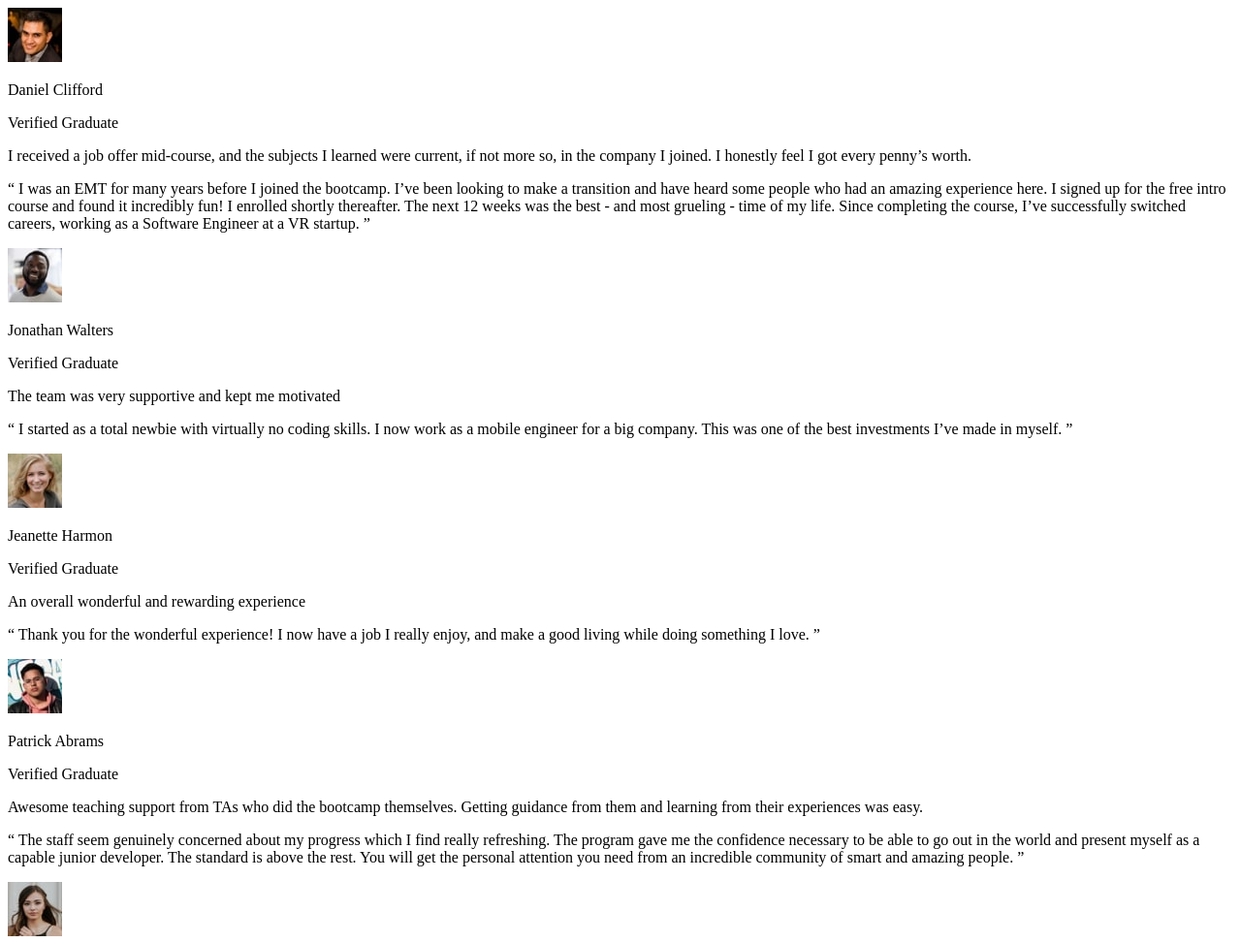
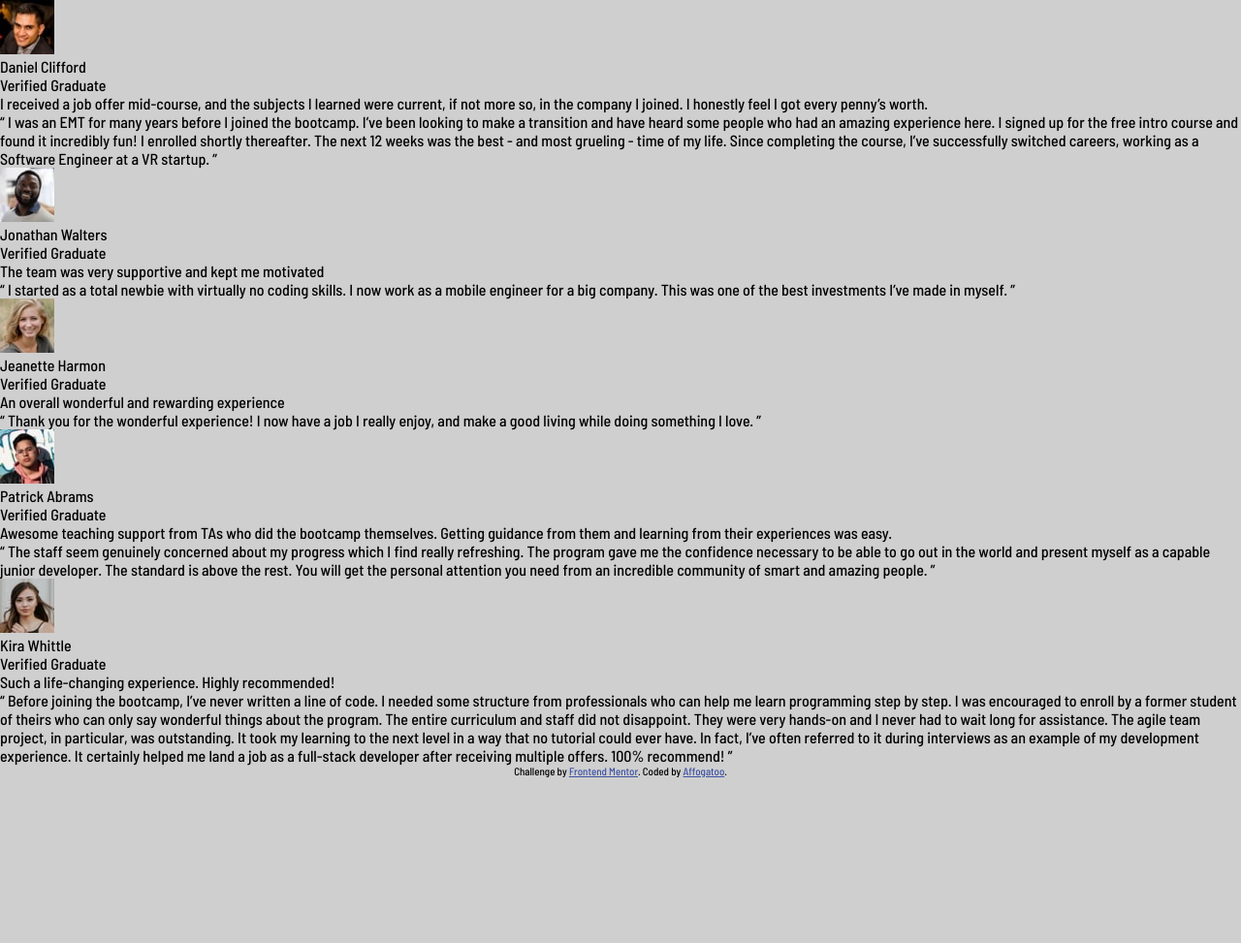
Before and after one commit to Hhmmmk/TestimonialsGridSection, a plain HTML site: page index.html in a window 1280 px wide. Shown: the top 973 px of the page at 97% size. After the commit the page ends 802 px from the top, so only its background shows below. Drawn offline with Linux system fonts and the light colour scheme.

Commit message:
Reset CSS, Custom properties

```diff
--- a/index.html
+++ b/index.html
@@ -5,6 +5,12 @@
   <meta name="viewport" content="width=device-width, initial-scale=1.0">
 
   <link rel="icon" type="image/png" sizes="32x32" href="./images/favicon-32x32.png">
+
+  <link rel="stylesheet" type="text/css" href="./style.css">
+
+  <link rel="preconnect" href="https://fonts.googleapis.com">
+  <link rel="preconnect" href="https://fonts.gstatic.com" crossorigin>
+  <link href="https://fonts.googleapis.com/css2?family=Barlow+Semi+Condensed:wght@500;600&display=swap" rel="stylesheet">
 
   <title>Frontend Mentor | [Challenge Name Here]</title>
 
@@ -17,10 +23,10 @@
 <body>
   <main class="testimonial-grid">
     <article class="testimonial">
-      <div class="testimonial__profPic">
-        <img src="./images/image-daniel.jpg" alt="Profile picture of Daniel Clifford" title="Daniel Clifford">
-      </div>
       <div class="testimonial__profInfo">
+        <div class="testimonial__profInfo--pic">
+          <img src="./images/image-daniel.jpg" alt="Profile picture of Daniel Clifford" title="Daniel Clifford">
+        </div>
         <p class="testimonial__profInfo--name">Daniel Clifford</p>
         <p class="testimonial__profInfo--ver">Verified Graduate</p>
       </div>
@@ -39,10 +45,10 @@
       </div>
     </article>
     <article class="testimonial">
-      <div class="testimonial__profPic">
-        <img src="./images/image-jonathan.jpg" alt="Profile picture of Jonathan Walters" title="Jonathan Walters">
-      </div>
       <div class="testimonial__profInfo">
+        <div class="testimonial__profInfo--pic">
+          <img src="./images/image-jonathan.jpg" alt="Profile picture of Jonathan Walters" title="Jonathan Walters">
+        </div>
         <p class="testimonial__profInfo--name">Jonathan Walters</p>
         <p class="testimonial_profInfo--ver">Verified Graduate</p>
       </div>
@@ -57,10 +63,10 @@
       </div>
     </article>
     <article class="testimonial">
-      <div class="testimonial__profPic">
-        <img src="./images/image-jeanette.jpg" alt="Profile picture of Jeanette Harmon" title="Jeanette Harmon">
-      </div>
       <div class="testimonial__profInfo">
+        <div class="testimonial__profInfo--pic">
+          <img src="./images/image-jeanette.jpg" alt="Profile picture of Jeanette Harmon" title="Jeanette Harmon">
+        </div>
         <p class="testimonial__profInfo--name">Jeanette Harmon</p>
         <p class="testimonial__profInfo--ver">Verified Graduate</p>
       </div>
@@ -75,10 +81,10 @@
       </div>
     </article>
     <article class="testimonial">
-      <div class="testimonial__profPic">
-        <img src="./images/image-patrick.jpg" alt="Profile picture of Patrick Abrams" title="Patrick Abrams">
-      </div>
       <div class="testimonial__profInfo">
+        <div class="testimonial__profInfo--pic">
+          <img src="./images/image-patrick.jpg" alt="Profile picture of Patrick Abrams" title="Patrick Abrams">
+        </div>
         <p class="testimonial__profInfo--name">Patrick Abrams</p>
         <p class="testimonial__profInfo--ver">Verified Graduate</p>
       </div>
@@ -96,10 +102,10 @@
       </div>
     </article>
     <article class="testimonial">
-      <div class="testimonial__profPic">
-        <img src="./images/image-kira.jpg" alt="Profile picture of Kira Whittle" title="Kira Whittle">
-      </div>
       <div class="testimonial__profInfo">
+        <div class="testimonial__profInfo--pic">
+          <img src="./images/image-kira.jpg" alt="Profile picture of Kira Whittle" title="Kira Whittle">
+        </div>
         <p class="testimonial__profInfo--name">Kira Whittle</p>
         <p class="testimonial__profInfo--ver">Verified Graduate</p>
       </div>
--- /dev/null
+++ b/style.css
@@ -0,0 +1,21 @@
+*,
+::before,
+::after {
+  margin: 0;
+  padding: 0;
+  box-sizing: border-box;
+}
+
+:root {
+  --modViolet: hsl(263, 55%, 52%);
+  --vdgBlue: hsl(217, 19%, 35%);
+  --vdbBlue: hsl(219, 29%, 14%);
+  --white: hsl(0, 0%, 100%);
+  --lightGray: hsl(0, 0%, 81%);
+  --lgBlue: hsl(210, 46%, 95%);
+}
+
+body {
+  background: var(--lightGray);
+  font-family: 'Barlow Semi Condensed', sans-serif;
+}
```
Also changed, not shown: 1 other file.
